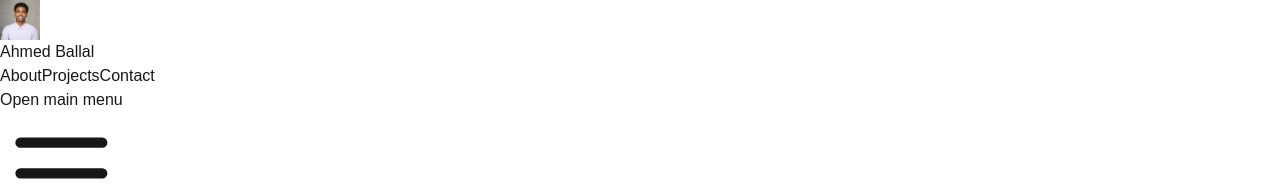
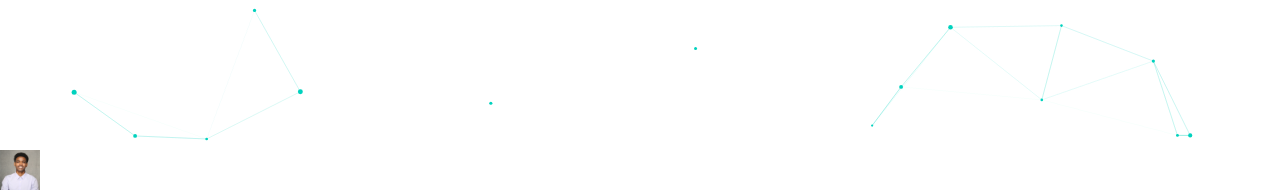
Before and after one commit to aballal-source/portfolio-v3, a Next.js app: page / in a window 1280 px wide. Shown: the top 193 px of the page. Built offline with nearby package versions, Linux system fonts and the light colour scheme.

Commit message:
style: ParticleBackground.tsx added to nav

```diff
--- a/src/app/page.tsx
+++ b/src/app/page.tsx
@@ -6,6 +6,7 @@ import { Projects } from '@/components/sections/projects/Projects';
 import { Contact } from '@/components/sections/contact/Contact';
 import Link from 'next/link';
 import Image from 'next/image';
+import { ParticleBackground } from '@/components/sections/ParticleBackground';
 // import profileImage from '@/components/profile/ProfileImage.jpg';
 // import { FiGithub, FiLinkedin, FiInstagram } from 'react-icons/fi';
 // import { RiTwitterXLine } from 'react-icons/ri';
@@ -62,6 +63,7 @@ export default function Home(): ReactElement {
   return (
     <>
       <nav className="bg-darkLight/90 backdrop-blur-md fixed top-0 left-0 right-0 z-50 shadow-md">
+      <ParticleBackground />
         <div className="max-w-7xl mx-auto px-4 sm:px-6 lg:px-8">
           <div className="flex items-center justify-between h-16">
             <div className="flex items-center">
@@ -88,6 +90,7 @@ export default function Home(): ReactElement {
                 </Link>
               ))}
             </div>
+
             <div className="md:hidden">
               <button
                 onClick={() => setIsMenuOpen(!isMenuOpen)}
--- /dev/null
+++ b/src/components/sections/ParticleBackground.tsx
@@ -0,0 +1,84 @@
+'use client';
+
+import { useCallback } from "react";
+import Particles from "react-particles";
+import type { Engine } from "tsparticles-engine";
+import { loadSlim } from "tsparticles-slim";
+
+export function ParticleBackground() {
+    const particlesInit = useCallback(async (engine: Engine) => {
+      await loadSlim(engine);
+    }, []);
+
+    return (
+      <div className="fixed inset-0 w-full h-full pointer-events-none z-0">
+        <Particles
+          id="tsparticles"
+          init={particlesInit}
+          className="absolute inset-0 w-full h-full"
+          options={{
+            fullScreen: { enable: false },
+            background: {
+              color: "transparent",
+            },
+            fpsLimit: 120,
+            interactivity: {
+              events: {
+                onHover: {
+                  enable: true,
+                  mode: "grab",
+                },
+              },
+              modes: {
+                grab: {
+                  distance: 140,
+                  links: {
+                    opacity: 2.3,
+                    color: "#00FF00",
+                  }
+                }
+              },
+            },
+            particles: {
+              color: {
+                value: "#00D2BE",
+              },
+              links: {
+                color: "#00D2BE",
+                distance: 150,
+                enable: true,
+                opacity: 0.25,
+                width: 1,
+              },
+              move: {
+                direction: "none",
+                enable: true,
+                outModes: {
+                  default: "out",
+                },
+                random: false,
+                speed: 0.8,
+                straight: false,
+              },
+              number: {
+                density: {
+                  enable: true,
+                  area: 800,
+                },
+                value: 70,
+              },
+              opacity: {
+                value: 2.15,
+              },
+              shape: {
+                type: "circle",
+              },
+              size: {
+                value: { min: 1, max: 2.5 },
+              },
+            },
+          }}
+        />
+      </div>
+    );
+  }
```
Also changed, not shown: particles.json (added, +27 -0 lines).
